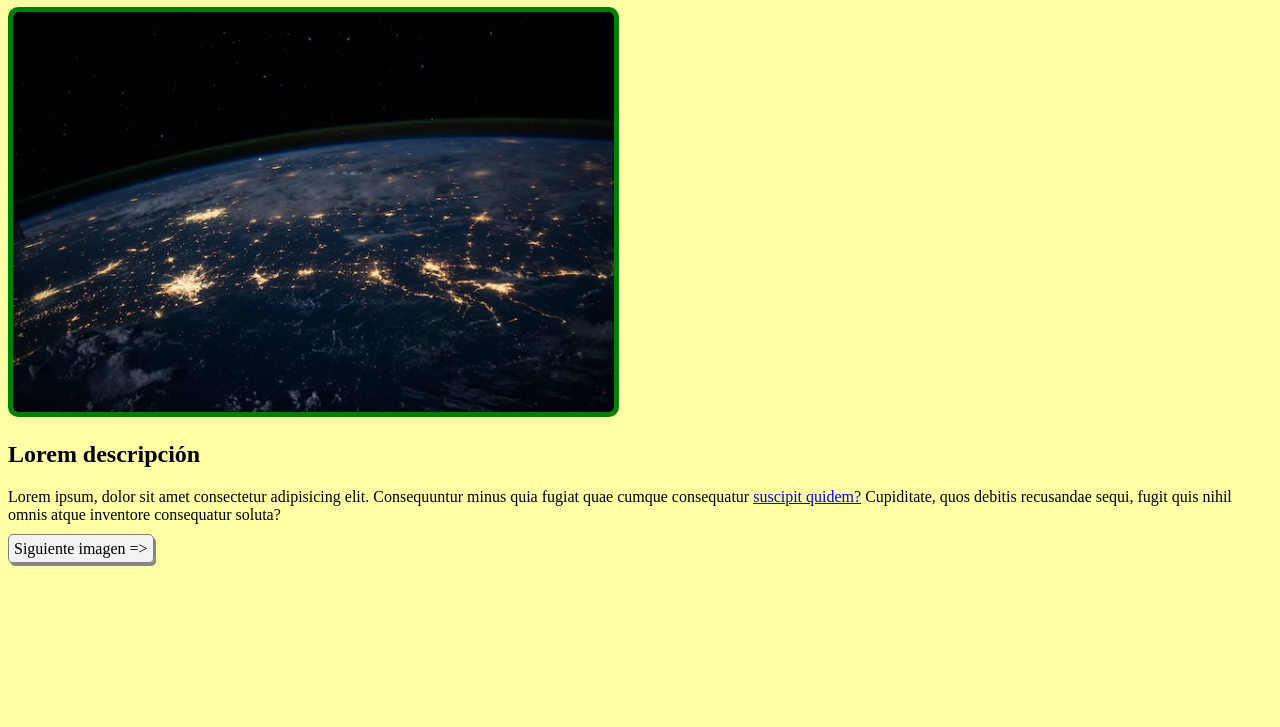
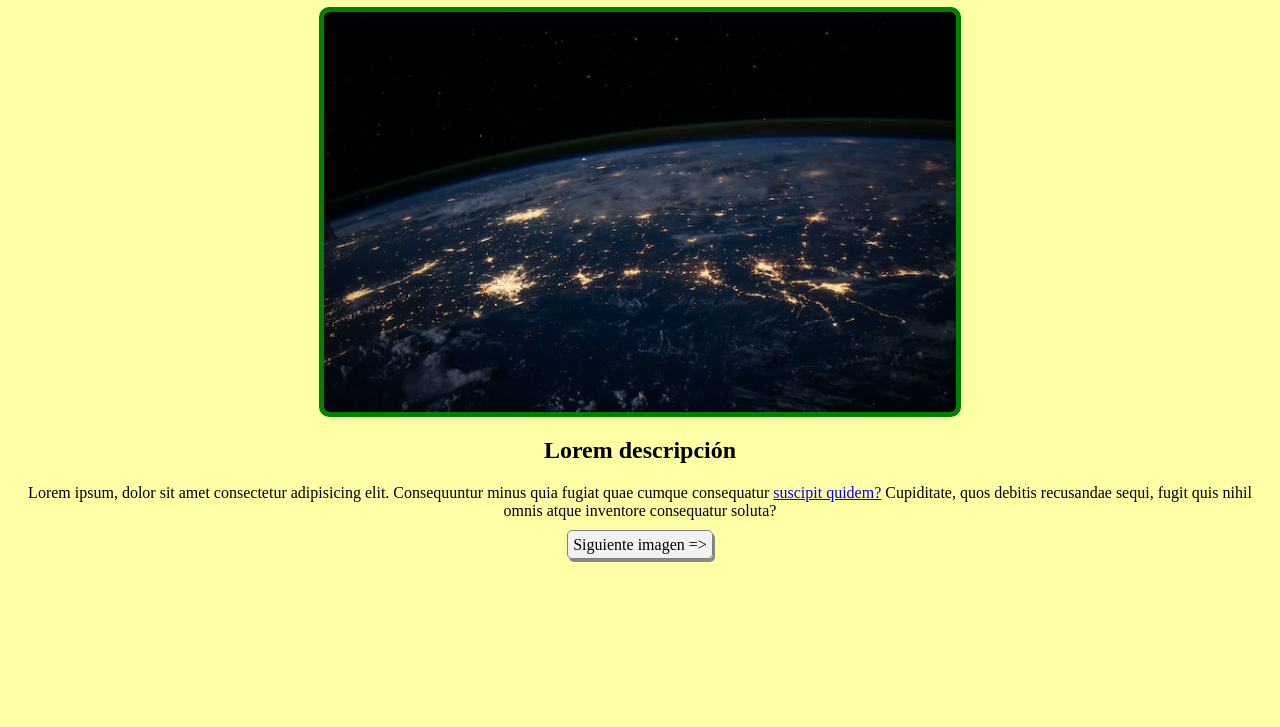
Before and after one commit to nataliamatulis/integrandoalequipo, a plain HTML site: page index.html in a window 1280 px wide. Shown: the part 73-800 px from the top of the page. Drawn offline with Linux system fonts and the light colour scheme.

Commit message:
centrar txt e img

```diff
--- a/index.html
+++ b/index.html
@@ -10,7 +10,7 @@
 
 <body>
     <h1>Galería de la Tecnología</h1>
-    <img src="img1.jpg" alt="Imagen de la NASA" class="image"/>
+    <img src="img1.jpg" alt="Imagen de la NASA" class="image" style="width: 50%;"/>
     <h2>Lorem descripción</h2>
     <p>Lorem ipsum, dolor sit amet consectetur adipisicing elit. Consequuntur minus quia fugiat quae cumque consequatur
         <a href="page2.html">suscipit quidem?</a> Cupiditate, quos debitis recusandae sequi, fugit quis nihil omnis atque inventore consequatur
--- a/styles.css
+++ b/styles.css
@@ -1,8 +1,12 @@
 body {
+    text-align: center;
     background-color: rgb(255, 255, 165);
 }
 
 .image{
+    display: block;
+    margin-left: auto;
+    margin-right: auto;
     border: 5px solid green;
     border-radius: 10px;
     height: 400px;
```
Also changed, not shown: page2.html (+1 -1 lines).
